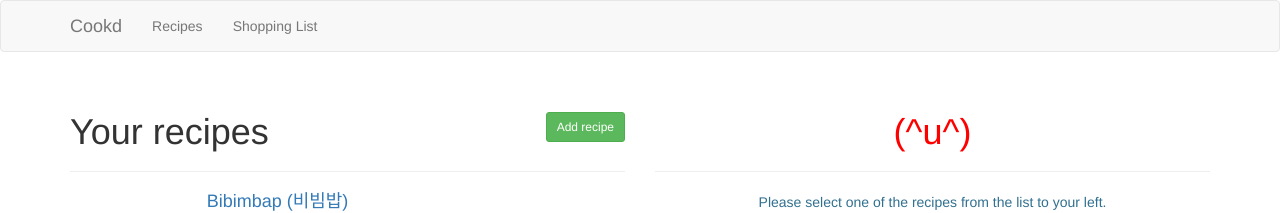
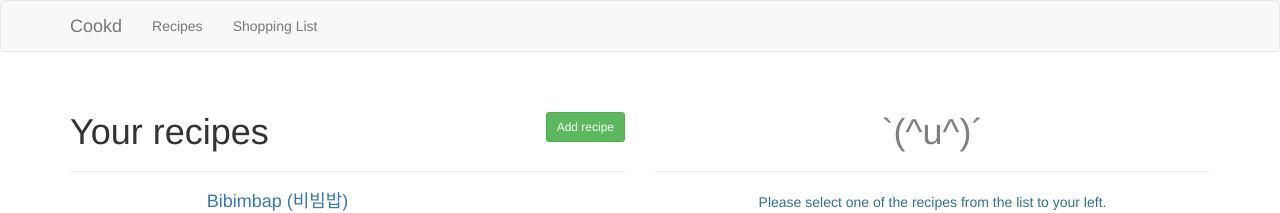
Before and after one commit to haugan/Cookd, an Angular app: page / in a window 1280 px wide. Shown: the top 213 px of the page. Built offline with nearby package versions, Linux system fonts and the light colour scheme.

Commit message:
Change navigation functionality from using ngIf to ngSwitch

```diff
--- a/src/app/app.component.html
+++ b/src/app/app.component.html
@@ -1,8 +1,10 @@
 <app-header (navSelectedEvent)="onNavSelected($event)">
 </app-header>
-<div class="container">
-  <app-recipes *ngIf="selectedNav.match('recipes')">
+<div class="container" [ngSwitch]="selectedNav">
+  <app-recipes *ngSwitchCase="'recipes'">
   </app-recipes>
-  <app-shopping-list *ngIf="selectedNav.match('shoppingList')">
+  <app-shopping-list *ngSwitchCase="'shoppingList'">
   </app-shopping-list>
+  <!--<app-shopping-list *ngIf="selectedNav.match('shoppingList')">-->
+  <!--</app-shopping-list>-->
 </div>
--- a/src/app/highlighter.directive.ts
+++ b/src/app/highlighter.directive.ts
@@ -1,15 +1,32 @@
-import {Directive, ElementRef, OnInit, Renderer2} from '@angular/core';
+import {
+  Directive,
+  ElementRef,
+  HostBinding,
+  HostListener, Input,
+  OnInit,
+  Renderer2
+} from '@angular/core';
 
 @Directive({
-  selector: '[appHighlighter]'
+  selector: '[appHighlightHover]'
 })
 export class HighlighterDirective implements OnInit {
+  @Input() defaultColor = 'transparent';
+  @Input() highlightColor = 'transparent';
+  @HostBinding('style.color') color;
 
   constructor(private r: Renderer2, private e: ElementRef) {
   }
 
   ngOnInit() {
-    this.r.setStyle(this.e.nativeElement, 'color', 'red');
+    this.color = this.defaultColor;
   }
 
+  @HostListener('mouseenter') mouseOver(eventData: Event) {
+    this.color = this.highlightColor;
+  }
+
+  @HostListener('mouseleave') mouseLeave(eventData: Event) {
+    this.color = this.defaultColor;
+  }
 }
--- a/src/app/recipes/recipes.component.html
+++ b/src/app/recipes/recipes.component.html
@@ -14,8 +14,10 @@
         <div class="col-xs-12">
           <div class="page-header">
             <h1 class="text-info text-center"
-                appHighlighter>
-              (^u^)
+                appHighlightHover="true"
+                [defaultColor]="'grey'"
+                [highlightColor]="'red'">
+              `(^u^)´
             </h1>
           </div>
         </div>
```
